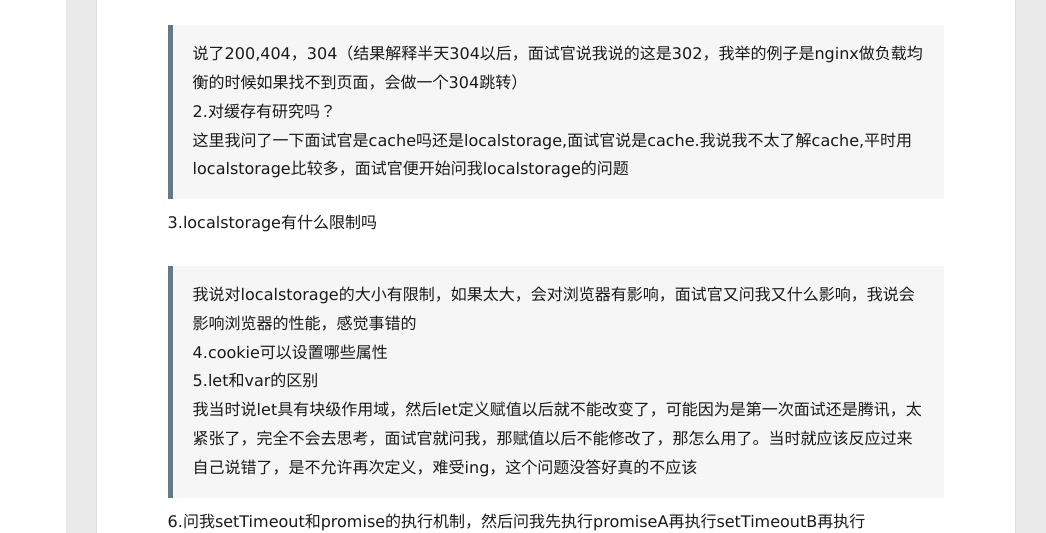
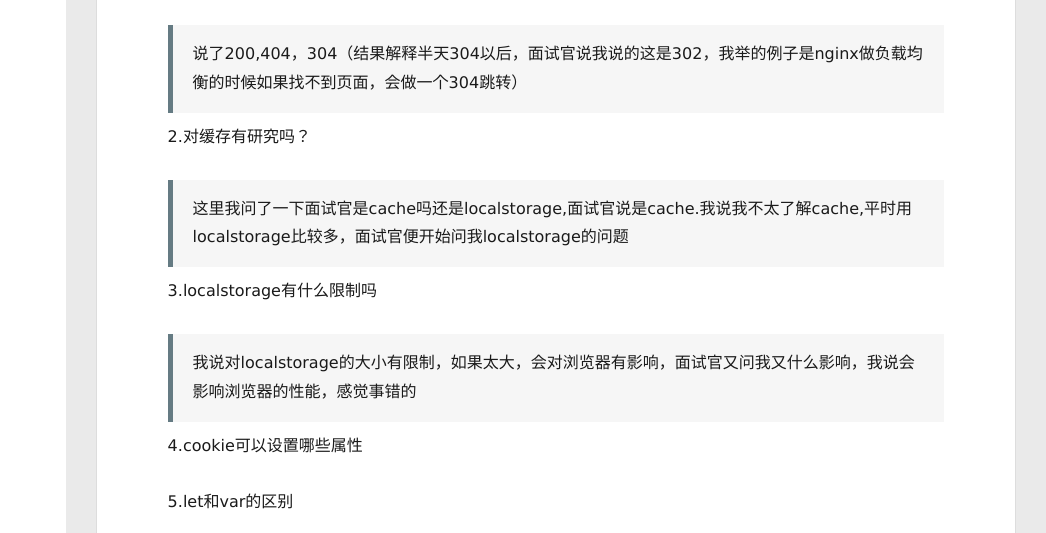
Before and after one commit to yosang003/yosang003.github.io, a plain HTML site: page 2019/03/11/interviewoftencent1/index.html in a window 1280 px wide. Shown: the part 267-800 px from the top of the page, 234-1280 px from the left. Drawn offline with Linux system fonts and the light colour scheme.

Commit message:
Site updated: 2019-03-11 20:57:16

```diff
--- a/2019/03/11/interviewoftencent1/index.html
+++ b/2019/03/11/interviewoftencent1/index.html
@@ -15,7 +15,7 @@
 <meta property="og:site_name" content="Hexo">
 <meta property="og:description" content="刚刚结束了腾讯的一面，不出所料，死的很惨。问的知识都很基础，但是因为我在面试前基本属于没有准备的状态，所以每个知识点都只能答出零星的内容。总的来说算是给自己泼了一盆冷水，提醒自己要好好复习了，下面是面试官的面试问题： 1.http的状态码，比如说500是什么意思  说了200,404，304（结果解释半天304以后，面试官说我说的这是302，我举的例子是nginx做负载均衡的时候如果找不到页面，会">
 <meta property="og:locale" content="default">
-<meta property="og:updated_time" content="2019-03-11T12:51:00.061Z">
+<meta property="og:updated_time" content="2019-03-11T12:57:03.297Z">
 <meta name="twitter:card" content="summary">
 <meta name="twitter:title" content="悲惨的腾讯一面">
 <meta name="twitter:description" content="刚刚结束了腾讯的一面，不出所料，死的很惨。问的知识都很基础，但是因为我在面试前基本属于没有准备的状态，所以每个知识点都只能答出零星的内容。总的来说算是给自己泼了一盆冷水，提醒自己要好好复习了，下面是面试官的面试问题： 1.http的状态码，比如说500是什么意思  说了200,404，304（结果解释半天304以后，面试官说我说的这是302，我举的例子是nginx做负载均衡的时候如果找不到页面，会">
@@ -183,11 +183,20 @@
         <p>刚刚结束了腾讯的一面，不出所料，死的很惨。问的知识都很基础，但是因为我在面试前基本属于没有准备的状态，所以每个知识点都只能答出零星的内容。总的来说算是给自己泼了一盆冷水，提醒自己要好好复习了，下面是面试官的面试问题：</p>
 <p>1.http的状态码，比如说500是什么意思</p>
 <blockquote>
-<p>说了200,404，304（结果解释半天304以后，面试官说我说的这是302，我举的例子是nginx做负载均衡的时候如果找不到页面，会做一个304跳转）<br>2.对缓存有研究吗？<br>这里我问了一下面试官是cache吗还是localstorage,面试官说是cache.我说我不太了解cache,平时用localstorage比较多，面试官便开始问我localstorage的问题</p>
+<p>说了200,404，304（结果解释半天304以后，面试官说我说的这是302，我举的例子是nginx做负载均衡的时候如果找不到页面，会做一个304跳转）</p>
+</blockquote>
+<p>2.对缓存有研究吗？</p>
+<blockquote>
+<p>这里我问了一下面试官是cache吗还是localstorage,面试官说是cache.我说我不太了解cache,平时用localstorage比较多，面试官便开始问我localstorage的问题</p>
 </blockquote>
 <p>3.localstorage有什么限制吗</p>
 <blockquote>
-<p>我说对localstorage的大小有限制，如果太大，会对浏览器有影响，面试官又问我又什么影响，我说会影响浏览器的性能，感觉事错的<br>4.cookie可以设置哪些属性<br>5.let和var的区别<br>我当时说let具有块级作用域，然后let定义赋值以后就不能改变了，可能因为是第一次面试还是腾讯，太紧张了，完全不会去思考，面试官就问我，那赋值以后不能修改了，那怎么用了。当时就应该反应过来自己说错了，是不允许再次定义，难受ing，这个问题没答好真的不应该</p>
+<p>我说对localstorage的大小有限制，如果太大，会对浏览器有影响，面试官又问我又什么影响，我说会影响浏览器的性能，感觉事错的</p>
+</blockquote>
+<p>4.cookie可以设置哪些属性</p>
+<p>5.let和var的区别</p>
+<blockquote>
+<p>我当时说let具有块级作用域，然后let定义赋值以后就不能改变了，可能因为是第一次面试还是腾讯，太紧张了，完全不会去思考，面试官就问我，那赋值以后不能修改了，那怎么用了。当时就应该反应过来自己说错了，是不允许再次定义，难受ing，这个问题没答好真的不应该</p>
 </blockquote>
 <p>6.问我setTimeout和promise的执行机制，然后问我先执行promiseA再执行setTimeoutB再执行promiseC,那么回调函数的执行顺序是什么样的呢？</p>
 <blockquote>
```
Also changed, not shown: index.html (+11 -2 lines).
